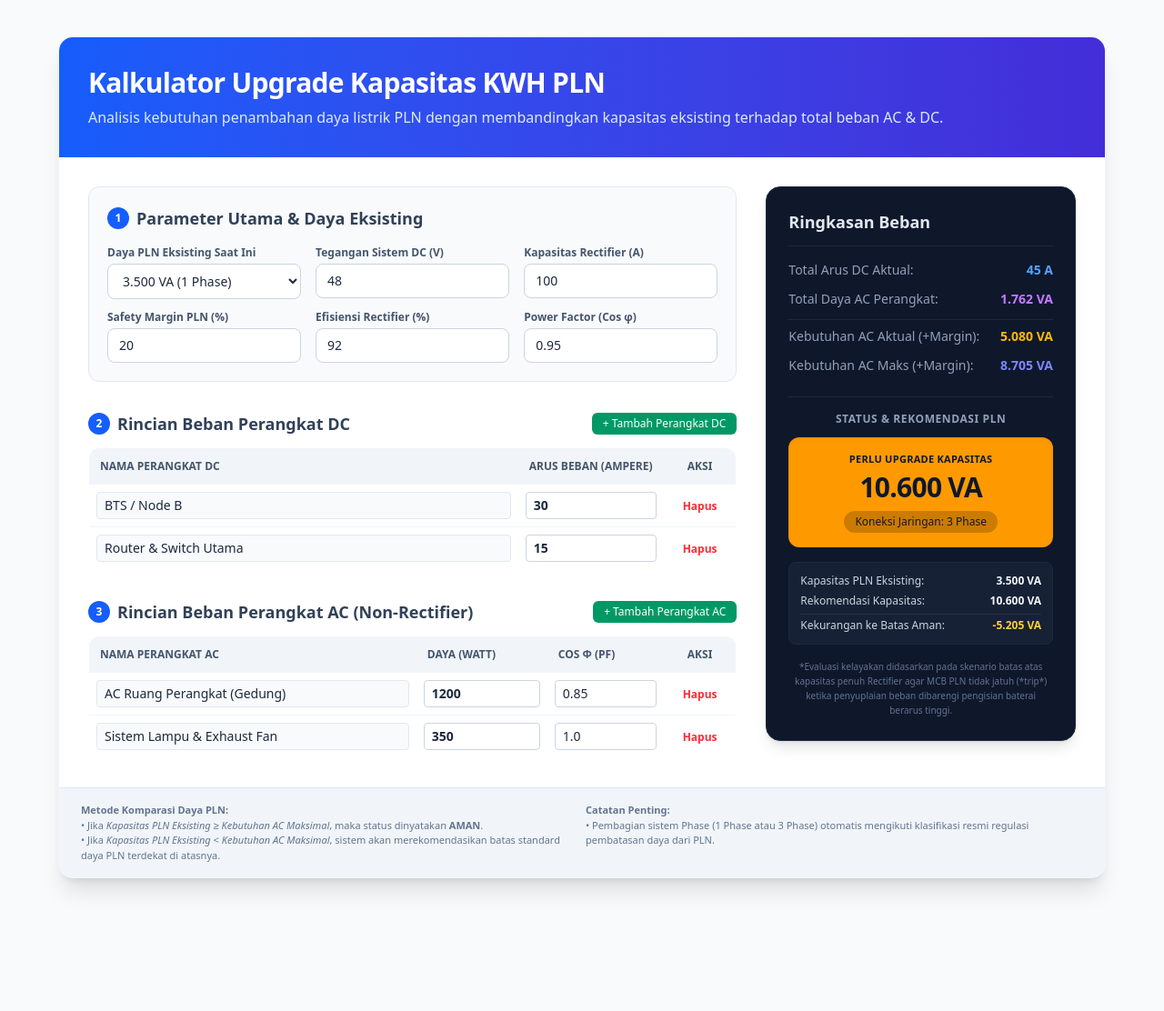
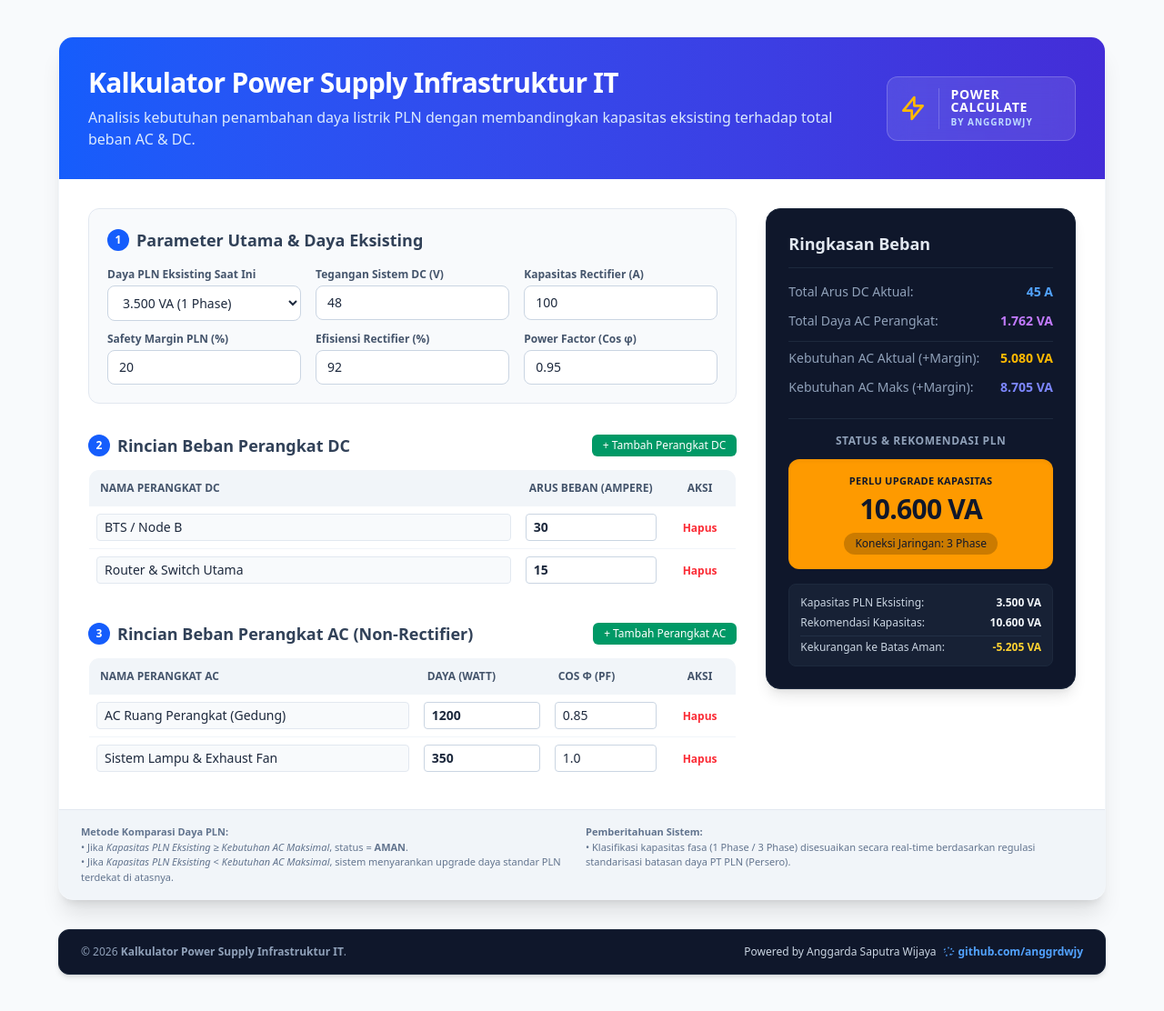
Before and after one commit to anggrdwjy/power-calculate, a plain HTML site: page index.html in a window 1280 px wide. Shown: the whole page at 91% size. Before the commit the page ends 1006 px from the top, so only its background shows below. Drawn offline with nearby package versions, Linux system fonts and the light colour scheme.

Commit message:
Update index.html

```diff
--- a/index.html
+++ b/index.html
@@ -3,21 +3,42 @@
 <head>
     <meta charset="UTF-8">
     <meta name="viewport" content="width=device-width, initial-scale=1.0">
-    <title>Kalkulator Upgrade KWH PLN - Komparasi Daya Eksisting</title>
+    <title>Kalkulator Power Supply Infrastruktur IT - Premium Edition</title>
+    <!-- Tailwind CSS CDN -->
     <script src="https://cdn.jsdelivr.net/npm/@tailwindcss/browser@4"></script>
 </head>
-<body class="bg-slate-50 text-slate-800 font-sans antialiased min-h-screen py-10 px-4">
+<body class="bg-slate-50 text-slate-800 font-sans antialiased min-h-screen py-10 px-4 flex flex-col justify-between">
 
-    <div class="max-w-6xl mx-auto bg-white rounded-2xl shadow-xl overflow-hidden border border-slate-100">
-        <div class="bg-gradient-to-r from-blue-600 to-indigo-700 p-6 md:p-8 text-white">
-            <h1 class="text-2xl md:text-3xl font-bold tracking-tight">Kalkulator Upgrade Kapasitas KWH PLN</h1>
-            <p class="text-blue-100 mt-2 text-sm md:text-base">Analisis kebutuhan penambahan daya listrik PLN dengan membandingkan kapasitas eksisting terhadap total beban AC & DC.</p>
+    <div class="max-w-6xl mx-auto bg-white rounded-2xl shadow-xl overflow-hidden border border-slate-100 w-full mb-8">
+        <!-- Header dengan Logo -->
+        <div class="bg-gradient-to-r from-blue-600 to-indigo-700 p-6 md:p-8 text-white flex flex-col md:flex-row justify-between items-start md:items-center gap-6">
+            <div>
+                <h1 class="text-2xl md:text-3xl font-bold tracking-tight">Kalkulator Power Supply Infrastruktur IT</h1>
+                <p class="text-blue-100 mt-2 text-sm md:text-base">Analisis kebutuhan penambahan daya listrik PLN dengan membandingkan kapasitas eksisting terhadap total beban AC & DC.</p>
+            </div>
+
+            <!-- Tempat Logo Perusahaan / Aplikasi -->
+            <div class="flex items-center gap-3 bg-white/10 p-3 rounded-xl backdrop-blur-md border border-white/20 self-stretch md:self-auto justify-center min-w-[180px]">
+                <!-- SILAHKAN GANTI PATH URL DI BAWAH INI DENGAN LOGO ANDA -->
+                <!-- <img src="path/ke/logo-anda.png" alt="Logo" class="h-10 object-contain"> -->
+
+                <!-- Placeholder Logo Modern Menggunakan SVG (Petir Energi) -->
+                <svg class="w-8 h-8 text-amber-400 shrink-0" fill="none" stroke="currentColor" stroke-width="2" viewBox="0 0 24 24" xmlns="http://www.w3.org/2000/svg">
+                    <path stroke-linecap="round" stroke-linejoin="round" d="M13 10V3L4 14h7v7l9-11h-7z"></path>
+                </svg>
+                <div class="text-left border-l border-white/20 pl-3">
+                    <div class="font-black text-sm tracking-wider leading-none text-white">POWER CALCULATE</div>
+                    <div class="text-[10px] text-blue-200 uppercase font-bold tracking-widest mt-0.5">by anggrdwjy</div>
+                </div>
+            </div>
         </div>
 
         <div class="p-6 md:p-8 grid grid-cols-1 lg:grid-cols-3 gap-8">
 
+            <!-- SISI INPUT (2 Kolom pada Layar Besar) -->
             <div class="lg:col-span-2 space-y-8">
 
+                <!-- 1. Parameter Utama Sistem -->
                 <div class="bg-slate-50 p-5 rounded-xl border border-slate-200">
                     <h2 class="text-lg font-bold text-slate-700 mb-4 flex items-center gap-2">
                         <span class="bg-blue-600 text-white w-6 h-6 rounded-full inline-flex items-center justify-center text-xs">1</span>
@@ -27,7 +48,8 @@
                         <div>
                             <label class="block text-xs font-semibold text-slate-600 mb-1">Daya PLN Eksisting Saat Ini</label>
                             <select id="daya_eksisting" onchange="hitungKapasitas()" class="w-full px-3 py-2 bg-white border border-slate-300 rounded-lg focus:ring-2 focus:ring-blue-500 text-sm focus:outline-none font-medium">
-                                </select>
+                                <!-- Opsi diisi otomatis oleh JavaScript -->
+                            </select>
                         </div>
                         <div>
                             <label class="block text-xs font-semibold text-slate-600 mb-1">Tegangan Sistem DC (V)</label>
@@ -54,6 +76,7 @@
                     </div>
                 </div>
 
+                <!-- 2. Beban Perangkat DC -->
                 <div>
                     <div class="flex justify-between items-center mb-3">
                         <h2 class="text-lg font-bold text-slate-700 flex items-center gap-2">
@@ -87,6 +110,7 @@
                     </div>
                 </div>
 
+                <!-- 3. Beban Perangkat AC -->
                 <div>
                     <div class="flex justify-between items-center mb-3">
                         <h2 class="text-lg font-bold text-slate-700 flex items-center gap-2">
@@ -125,6 +149,7 @@
 
             </div>
 
+            <!-- SISI HASIL PERHITUNGAN (Sticky Sidebar) -->
             <div class="lg:col-span-1">
                 <div class="bg-slate-900 text-white p-6 rounded-2xl border border-slate-800 shadow-lg lg:sticky lg:top-6 space-y-6">
                     <div>
@@ -150,6 +175,7 @@
                         </div>
                     </div>
 
+                    <!-- Rekomendasi & Hasil Analisis PLN -->
                     <div class="border-t border-slate-800 pt-4">
                         <p class="text-xs text-slate-400 font-bold uppercase tracking-wider mb-3 text-center">Status & Rekomendasi PLN</p>
 
@@ -173,31 +199,44 @@
                                 <span id="lbl_diff_value" class="font-bold">0 VA</span>
                             </div>
                         </div>
-
-                        <p class="text-[10px] text-slate-500 mt-4 text-center leading-relaxed">
-                            *Evaluasi kelayakan didasarkan pada skenario batas atas kapasitas penuh Rectifier agar MCB PLN tidak jatuh (*trip*) ketika penyuplaian beban dibarengi pengisian baterai berarus tinggi.
-                        </p>
                     </div>
                 </div>
             </div>
 
         </div>
 
+        <!-- Info Formula -->
         <div class="bg-slate-100 px-6 py-4 text-[11px] text-slate-500 border-t border-slate-200 grid grid-cols-1 md:grid-cols-2 gap-2">
             <div>
                 <strong>Metode Komparasi Daya PLN:</strong><br>
-                • Jika <i>Kapasitas PLN Eksisting</i> &ge; <i>Kebutuhan AC Maksimal</i>, maka status dinyatakan <b>AMAN</b>.<br>
-                • Jika <i>Kapasitas PLN Eksisting</i> &lt; <i>Kebutuhan AC Maksimal</i>, sistem akan merekomendasikan batas standard daya PLN terdekat di atasnya.
+                • Jika <i>Kapasitas PLN Eksisting</i> &ge; <i>Kebutuhan AC Maksimal</i>, status = <b>AMAN</b>.<br>
+                • Jika <i>Kapasitas PLN Eksisting</i> &lt; <i>Kebutuhan AC Maksimal</i>, sistem menyarankan upgrade daya standar PLN terdekat di atasnya.
             </div>
             <div>
-                <strong>Catatan Penting:</strong><br>
-                • Pembagian sistem Phase (1 Phase atau 3 Phase) otomatis mengikuti klasifikasi resmi regulasi pembatasan daya dari PLN.
+                <strong>Pemberitahuan Sistem:</strong><br>
+                • Klasifikasi kapasitas fasa (1 Phase / 3 Phase) disesuaikan secara real-time berdasarkan regulasi standarisasi batasan daya PT PLN (Persero).
             </div>
         </div>
     </div>
 
+    <!-- FOOTER POWERED BY -->
+    <footer class="max-w-6xl mx-auto w-full bg-slate-900 text-slate-400 px-6 py-4 rounded-xl text-xs flex flex-col sm:flex-row justify-between items-center gap-3 shadow-md border border-slate-800">
+        <div>
+            &copy; 2026 <strong>Kalkulator Power Supply Infrastruktur IT</strong>.
+        </div>
+        <div class="flex items-center gap-1.5 text-slate-300">
+            <span>Powered by Anggarda Saputra Wijaya</span>
+            <a href="https://github.com" target="_blank" class="font-bold text-blue-400 hover:text-blue-300 transition duration-150 flex items-center gap-1">
+                <!-- Mini Icon Creator -->
+                <svg class="w-3.5 h-3.5 inline text-blue-400" fill="currentColor" viewBox="0 0 20 20"><path d="M11 3a1 1 0 10-2 0v1a1 1 0 102 0V3zM15.657 5.757a1 1 0 00-1.414-1.414l-.707.707a1 1 0 001.414 1.414l.707-.707zM18 10a1 1 0 100-2h-1a1 1 0 100 2h1zM5.05 6.464a1 1 0 10-1.414-1.414l-.707.707a1 1 0 101.414 1.414l.707-.707zM5 10a1 1 0 11-2 0h1a1 1 0 112 0zM8 16v-1a1 1 0 10-2 0v1a1 1 0 102 0zM14.243 14.243a1 1 0 10-1.414-1.414l-.707.707a1 1 0 101.414 1.414l.707-.707zM16 14a1 1 0 11-2 0h1a1 1 0 112 0z"></path></svg>
+                github.com/anggrdwjy
+            </a>
+        </div>
+    </footer>
+
+    <!-- JavaScript Logic -->
     <script>
-        // Daftar Kapasitas Daya Standar PLN (VA) beserta fasa jaringan
+        // Daftar Kapasitas Daya Standar PLN (VA)
         const plnCapacities = [
             { va: 450, phase: "1 Phase" }, { va: 900, phase: "1 Phase" }, { va: 1300, phase: "1 Phase" },
             { va: 2200, phase: "1 Phase" }, { va: 3500, phase: "1 Phase" }, { va: 4400, phase: "1 Phase" },
@@ -210,21 +249,18 @@
             { va: 242000, phase: "3 Phase" }
         ];
 
-        // Fungsi menginisialisasi Dropdown Daya PLN Eksisting
         function initExistingPowerDropdown() {
             const select = document.getElementById('daya_eksisting');
             select.innerHTML = '<option value="0">0 VA (Belum Ada KWH)</option>';
             plnCapacities.forEach(item => {
                 const option = document.createElement('option');
                 option.value = item.va;
-                // Set default/contoh ke 3500 VA agar terlihat fungsional di awal
                 if(item.va === 3500) option.selected = true;
                 option.innerText = `${item.va.toLocaleString('id-ID')} VA (${item.phase})`;
                 select.appendChild(option);
             });
         }
 
-        // Tambah Baris Perangkat DC baru
         function addDcRow() {
             const tbody = document.getElementById('dc_table_body');
             const row = document.createElement('tr');
@@ -238,7 +274,6 @@
             hitungKapasitas();
         }
 
-        // Tambah Baris Perangkat AC baru
         function addAcRow() {
             const tbody = document.getElementById('ac_table_body');
             const row = document.createElement('tr');
@@ -253,13 +288,11 @@
             hitungKapasitas();
         }
 
-        // Hapus Baris Tabel
         function removeRow(button) {
             button.closest('tr').remove();
             hitungKapasitas();
         }
 
-        // Fungsi Perhitungan Inti
         function hitungKapasitas() {
             const dayaEksisting = parseFloat(document.getElementById('daya_eksisting').value) || 0;
             const v_dc = parseFloat(document.getElementById('v_dc').value) || 0;
@@ -268,7 +301,6 @@
             const eff = (parseFloat(document.getElementById('eff').value) || 90) / 100;
             const pf_rect = parseFloat(document.getElementById('pf_rect').value) || 0.95;
 
-            // 1. Akumulasi Arus DC Aktual
             let total_i_dc = 0;
             const dcInputs = document.querySelectorAll('.dc-ampere');
             dcInputs.forEach(input => { total_i_dc += parseFloat(input.value) || 0; });
@@ -279,7 +311,6 @@
             const va_ac_from_dc_actual = total_p_dc_actual / (eff * pf_rect);
             const va_ac_from_dc_max = total_p_dc_max / (eff * pf_rect);
 
-            // 2. Akumulasi Daya AC Perangkat
             let total_va_ac_devices = 0;
             const acRows = document.querySelectorAll('.row-ac');
             acRows.forEach(row => {
@@ -288,17 +319,14 @@
                 total_va_ac_devices += (watt / (pf || 1));
             });
 
-            // 3. Gabungkan dan Tambahkan Safety Margin
             const final_ac_actual = (va_ac_from_dc_actual + total_va_ac_devices) * (1 + safety);
             const final_ac_max = (va_ac_from_dc_max + total_va_ac_devices) * (1 + safety);
 
-            // Tampilkan rincian beban dasar di UI
             document.getElementById('sum_i_dc').innerText = total_i_dc.toLocaleString('id-ID') + " A";
             document.getElementById('sum_va_ac').innerText = Math.round(total_va_ac_devices).toLocaleString('id-ID') + " VA";
             document.getElementById('res_ac_actual').innerText = Math.round(final_ac_actual).toLocaleString('id-ID') + " VA";
             document.getElementById('res_ac_max').innerText = Math.round(final_ac_max).toLocaleString('id-ID') + " VA";
 
-            // 4. Cari Standar PLN Terdekat Berdasarkan Kebutuhan Maksimum
             let rekomendasi = plnCapacities[plnCapacities.length - 1];
             let isOverloadMaxPLN = final_ac_max > plnCapacities[plnCapacities.length - 1].va;
 
@@ -311,7 +339,6 @@
                 }
             }
 
-            // 5. Logika Komparasi Daya Eksisting vs Daya Rekomendasi
             const statusBox = document.getElementById('status_box');
             const statusTitle = document.getElementById('status_title');
             const recPlnText = document.getElementById('rec_pln');
@@ -323,7 +350,6 @@
             document.getElementById('lbl_existing').innerText = dayaEksisting.toLocaleString('id-ID') + " VA";
 
             if (isOverloadMaxPLN) {
-                // Skenario Beban Melebihi Batas Jaringan Tegangan Rendah Standar PLN
                 statusBox.className = "p-4 rounded-xl text-center shadow-inner bg-red-600 text-white";
                 statusTitle.innerText = "OVERLOAD - BUTUH GARDU TM";
                 recPlnText.innerText = "> 242.000 VA";
@@ -335,12 +361,10 @@
                 lblDiffValue.className = "font-bold text-red-400";
             }
             else if (dayaEksisting >= final_ac_max) {
-                // Skenario Daya Eksisting Sudah Mencukupi Beban Maksimal Infrastruktur
                 statusBox.className = "p-4 rounded-xl text-center shadow-inner bg-emerald-600 text-white";
                 statusTitle.innerText = "AMAN - DAYA EKSISTING CUKUP";
                 recPlnText.innerText = dayaEksisting.toLocaleString('id-ID') + " VA";
 
-                // Cari fasa daya eksisting untuk ditampilkan
                 const currentPhase = plnCapacities.find(item => item.va === dayaEksisting)?.phase || "1/3 Phase";
                 recPhaseText.innerText = "Koneksi Jaringan: " + currentPhase;
 
@@ -350,7 +374,6 @@
                 lblDiffValue.className = "font-bold text-emerald-400";
             }
             else {
-                // Skenario Daya Eksisting Kurang, Direkomendasikan untuk Upgrade Daya
                 statusBox.className = "p-4 rounded-xl text-center shadow-inner bg-amber-500 text-slate-900";
                 statusTitle.innerText = "PERLU UPGRADE KAPASITAS";
                 recPlnText.innerText = rekomendasi.va.toLocaleString('id-ID') + " VA";
@@ -363,7 +386,6 @@
             }
         }
 
-        // Jalankan saat pertama kali aplikasi dibuka
         window.onload = function() {
             initExistingPowerDropdown();
             hitungKapasitas();
```
